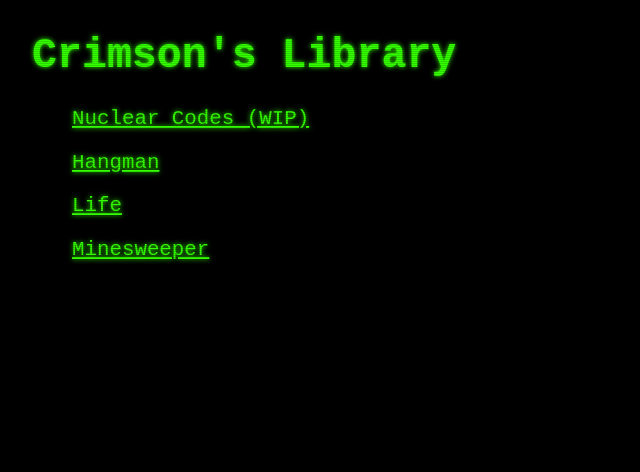
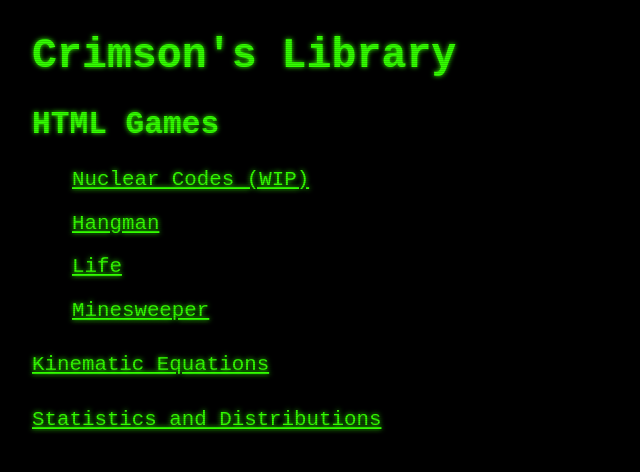
Before and after one commit to Crimson09917/Library, a plain HTML site: page index.html in a window 1280 px wide. Shown: the whole page, without its empty margins (0-640 px from the left). Drawn offline with Linux system fonts and the light colour scheme.

Commit message:
Update index.html

```diff
--- a/index.html
+++ b/index.html
@@ -5,11 +5,16 @@
 </head>
 <body>
     <h1>Crimson's Library</h1>
+    <h2>HTML Games</h2>
     <ul>
         <p><a href = "Nuclear Codes/index.html">Nuclear Codes (WIP)</a></p>
         <p><a href = "hangman but it's a website/index.html">Hangman</a></p>
         <p><a href = "Life/index.html">Life</a></p>
         <p><a href = "Minesweeper/index.html">Minesweeper</a></p>
     </ul>
+    <h2>
+        <p><a href = "Mechanics/kinematics.html">Kinematic Equations</a></p>
+        <p><a href = "Statistics/index.html">Statistics and Distributions</a></p>
+    </h2>
 </body>
 </html>
```
